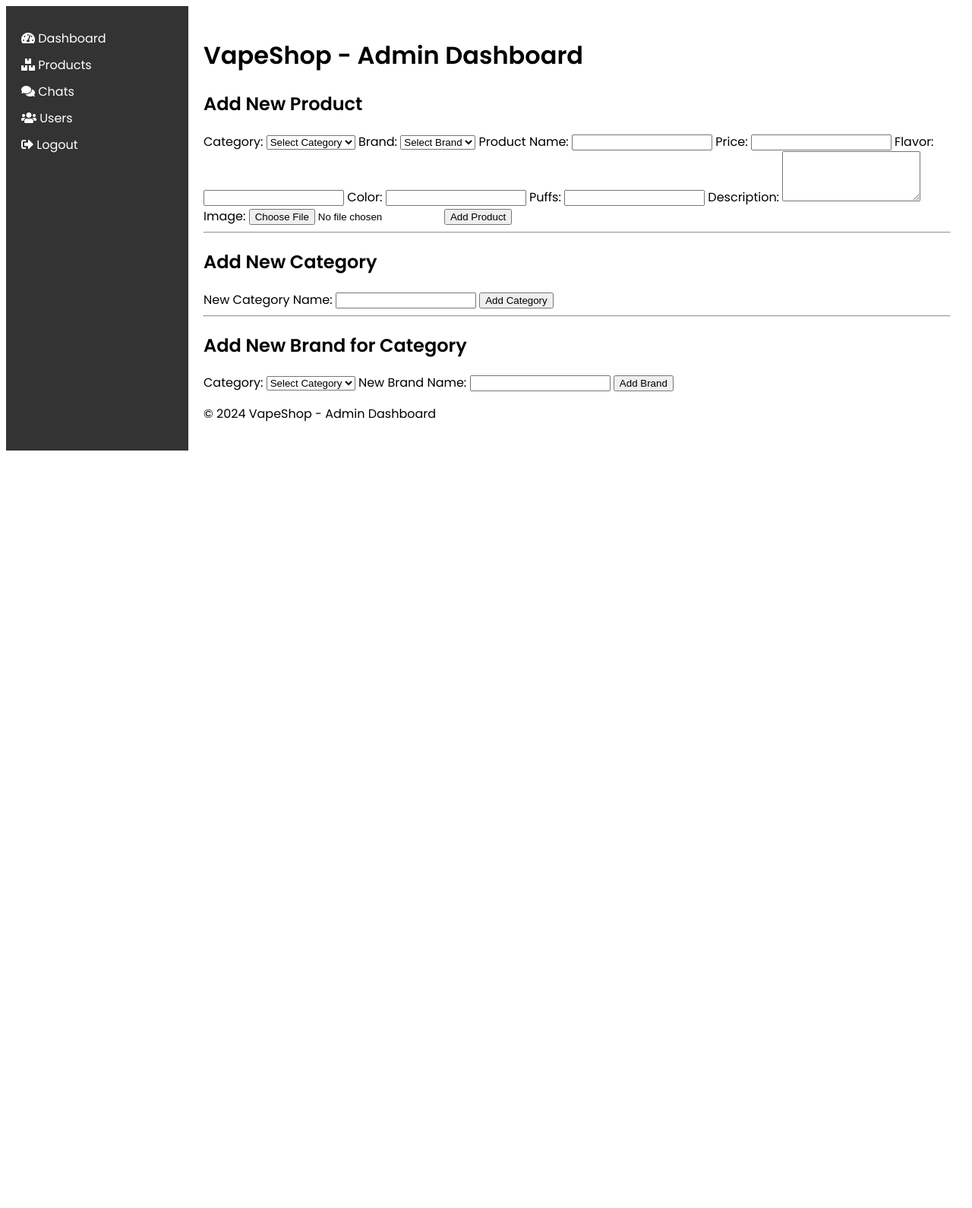
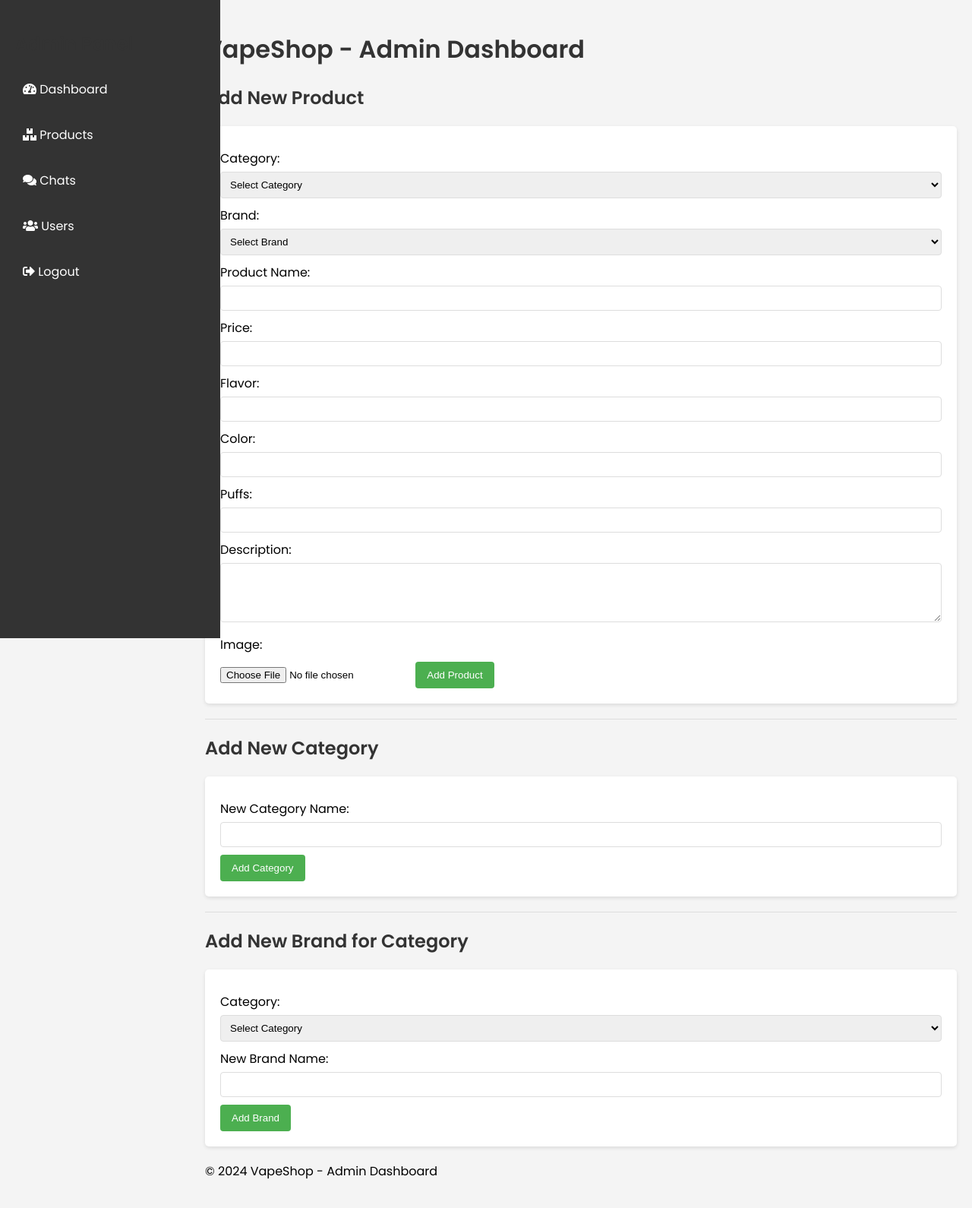
Before and after one commit to Travsmakoy/wb, a PHP site: page /su/dashboard.php in a window 1280 px wide. Shown: the whole page at 76% size. Before the commit the page ends 593 px from the top, so only its background shows below. Run offline with PHP 8.4, Linux system fonts and the light colour scheme; a user stored in the database is signed in; data comes from the database, SQL or seed files in the repository.

Commit message:
fully working adding catg,brand,prod

```diff
--- a/su/dashboard.php
+++ b/su/dashboard.php
@@ -29,7 +29,7 @@
         // Insert product into the database
         $stmt = $conn->prepare("INSERT INTO products (category_id, brand_id, product_name, price, flavor, color, puffs, description, img_dir)
                                 VALUES (?, ?, ?, ?, ?, ?, ?, ?, ?)");
-        $stmt->bind_param('iisdsisis', $category_id, $brand_id, $product_name, $price, $flavor, $color, $puffs, $description, $target_file);
+        $stmt->bind_param('iisdssiss', $category_id, $brand_id, $product_name, $price, $flavor, $color, $puffs, $description, $target_file);
 
         if ($stmt->execute()) {
             $message = "<p class='success'>Product added successfully!</p>";
@@ -82,40 +82,99 @@
     <link href="https://fonts.googleapis.com/css2?family=Poppins:wght@300;400;600&display=swap" rel="stylesheet">
     <link rel="stylesheet" href="https://cdnjs.cloudflare.com/ajax/libs/font-awesome/5.15.4/css/all.min.css" />
     <style>
-        /* Add your existing styles here */
         body {
             font-family: 'Poppins', sans-serif;
             display: flex;
+            margin: 0;
+            padding: 0;
+            background-color: #f4f4f4;
         }
         .sidebar {
-            width: 200px;
+            width: 250px;
             background: #333;
             color: #fff;
             padding: 20px;
+            height: 100vh;
+            position: fixed;
         }
         .sidebar a {
             color: #fff;
             text-decoration: none;
             display: block;
-            margin: 10px 0;
+            margin: 15px 0;
+            padding: 10px;
+            border-radius: 5px;
+            transition: background-color 0.3s;
+        }
+        .sidebar a:hover {
+            background-color: #555;
         }
         .content {
             flex: 1;
             padding: 20px;
+            margin-left: 250px;
         }
         .success {
-            color: green;
+            color: #28a745;
+            background-color: #d4edda;
+            border: 1px solid #c3e6cb;
+            padding: 10px;
+            border-radius: 5px;
         }
         .error {
-            color: red;
+            color: #721c24;
+            background-color: #f8d7da;
+            border: 1px solid #f5c6cb;
+            padding: 10px;
+            border-radius: 5px;
         }
-        /* Add more styles as needed */
+        h1, h2 {
+            color: #333;
+        }
+        form {
+            background-color: #fff;
+            padding: 20px;
+            border-radius: 5px;
+            box-shadow: 0 2px 5px rgba(0,0,0,0.1);
+            margin-bottom: 20px;
+        }
+        label {
+            display: block;
+            margin-top: 10px;
+        }
+        input[type="text"], input[type="number"], select, textarea {
+            width: 100%;
+            padding: 8px;
+            margin-top: 5px;
+            border: 1px solid #ddd;
+            border-radius: 4px;
+            box-sizing: border-box;
+        }
+        button {
+            background-color: #4CAF50;
+            color: white;
+            padding: 10px 15px;
+            border: none;
+            border-radius: 4px;
+            cursor: pointer;
+            margin-top: 10px;
+        }
+        button:hover {
+            background-color: #45a049;
+        }
+        hr {
+            border: 0;
+            height: 1px;
+            background-color: #ddd;
+            margin: 20px 0;
+        }
     </style>
 </head>
 <body>
 
     <!-- Sidebar -->
     <div class="sidebar">
+        <h2>Admin Panel</h2>
         <a href="dashboard.php"><i class="fas fa-tachometer-alt"></i> Dashboard</a>
         <a href="#"><i class="fas fa-boxes"></i> Products</a>
         <a href="#"><i class="fas fa-comments"></i> Chats</a>
```
Also changed, not shown: uploads/aerogin-logo.jpg (added), uploads/image-sample.jpg (added).
